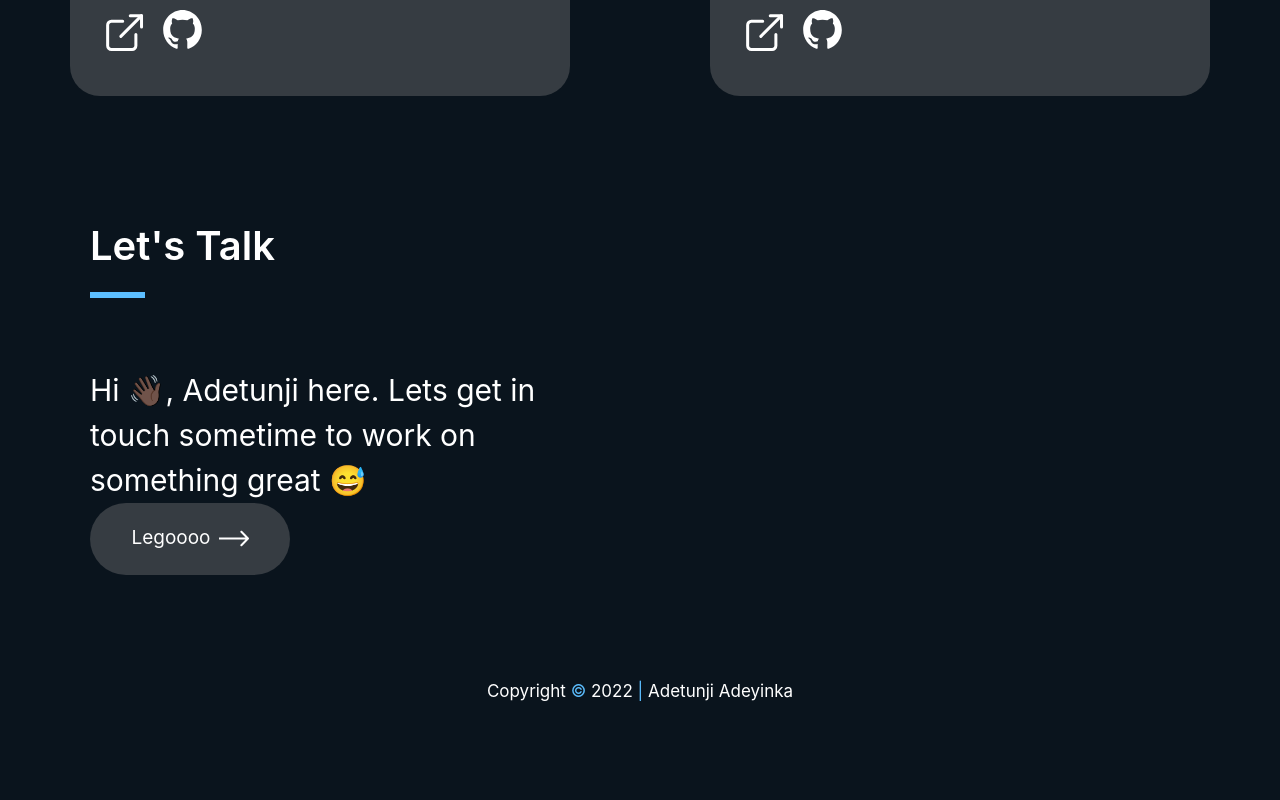
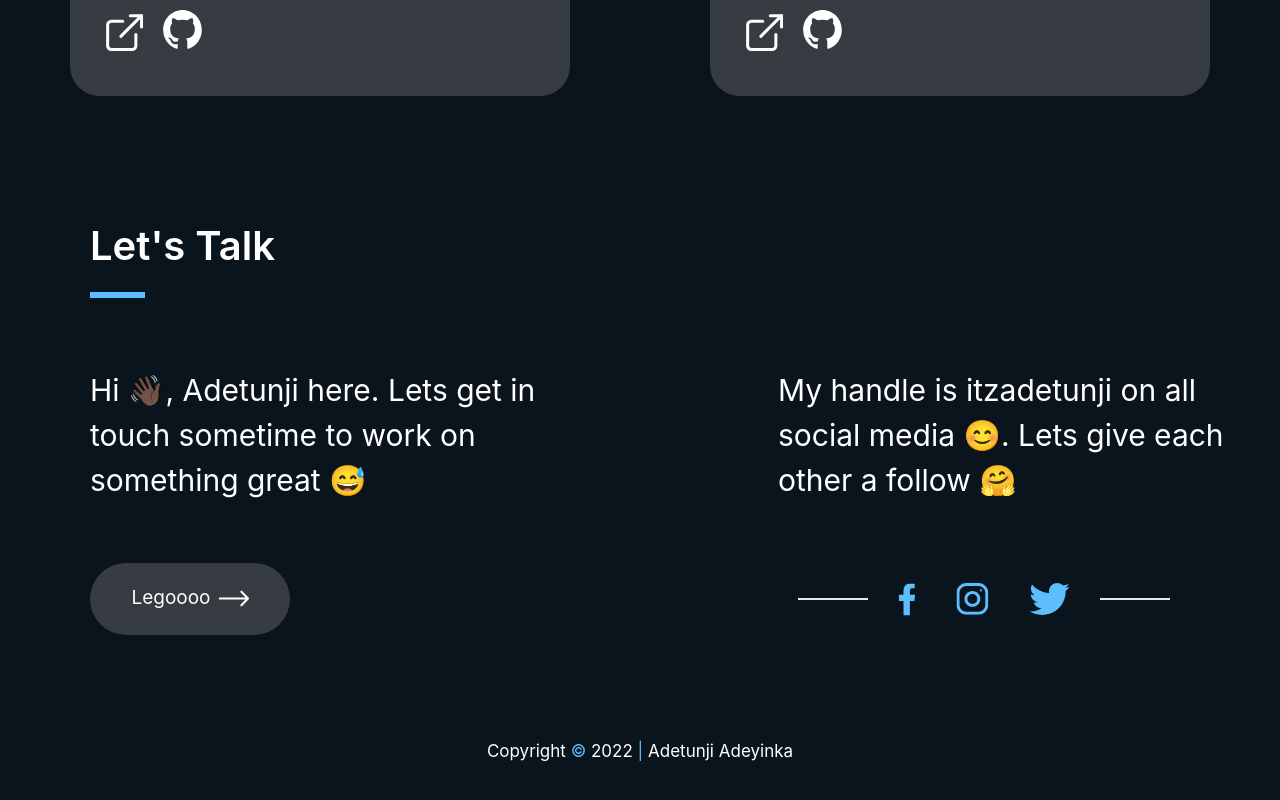
Before and after one commit to Itzadetunji/my-website, a Next.js app: page /portfolio in a window 1280 px wide. Shown: the part 1772-2572 px from the top of the page. Before the commit the page ends 2516 px from the top, so only its background shows below. Built offline with nearby package versions, Linux system fonts and the light colour scheme.

Commit message:
Chore: Updated xl footer

```diff
--- a/pages/portfolio.tsx
+++ b/pages/portfolio.tsx
@@ -6,7 +6,7 @@ import styles from '../styles/Home.module.css'
 import Footer from './components/Footer';
 import Navbar from './components/Navbar'
 import ParticleComponent from './components/ParticleComponent'
-import Social_Links from './components/SocialLinks'
+import SocialLinks from './components/SocialLinks'
 import Button from './components/Button'
 import PortfolioCard from './components/PortfolioCard'
 
@@ -65,10 +65,10 @@ const portfolio : NextPage = () => {
             <p className='text-white font-[600] text-[40px]'>Let's Talk</p>
             <hr className='light-blue border-[3px] w-[55px] mt-[16px]'/>
           </div>
-          <div className='grid grid-cols-2 mt-[70px]'>
+          <div className='grid grid-cols-2 gap-x-[276px] mt-[70px]'>
             <div className='flex flex-col'>
               <p className='w-[495px] text-white text-[30px] font-[400]'>Hi 👋🏿, Adetunji here. Lets get in touch sometime to work on something great 😅</p>
-              <div className=''>
+              <div className='mt-[60px]'>
                 <a href='/contact'>
                   <div className={`rounded-full text-center items-center justify-center grey w-[200px] h-[72.3px] custom-shadow duration-500 ease-in delay-[10ms] flex space-x-[8px]`}>
                     <p className='text-[19px] text-white'>Legoooo</p>
@@ -77,11 +77,17 @@ const portfolio : NextPage = () => {
                 </a>
               </div>
             </div>
+            <div className='flex flex-col'>
+              <p className='w-[495px] text-white text-[30px] font-[400]'>My handle is itzadetunji on all social media 😊. Lets give each other a follow 🤗</p>
+              <div className='mt-[60px]'>
+                <SocialLinks/>
+              </div>
+            </div>
           </div>
         </div>
       </div>
       <div className='mt-[95px] lg:hidden'>
-        <Social_Links/>
+        <SocialLinks/>
       </div>
       <Footer/>
     </div>
```
